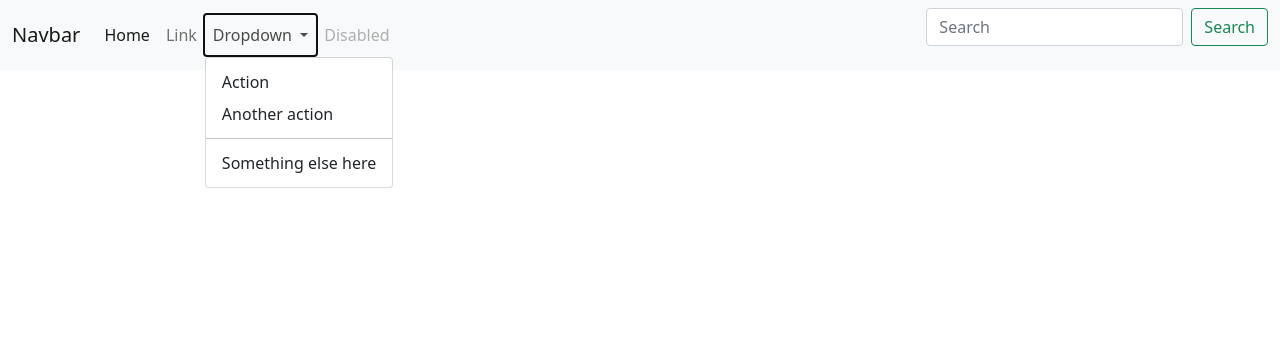
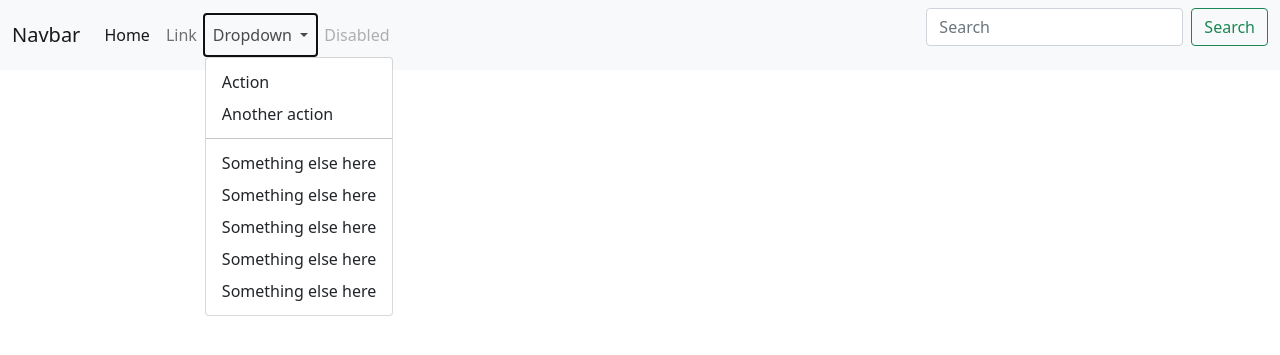
Before and after one commit to Navneet777/Crud_Application_Django, a Django app: page /category_management/add in a window 1280 px wide, after a click on "Dropdown". Shown: the top 355 px of the page. Run offline with Django 3.2, Linux system fonts and the light colour scheme.

Commit message:
add some changes in base.html

```diff
--- a/templates/base.html
+++ b/templates/base.html
@@ -27,6 +27,10 @@
                       <li><a class="dropdown-item" href="#">Another action</a></li>
                       <li><hr class="dropdown-divider"></li>
                       <li><a class="dropdown-item" href="#">Something else here</a></li>
+                      <li><a class="dropdown-item" href="#">Something else here</a></li>
+                      <li><a class="dropdown-item" href="#">Something else here</a></li>
+                      <li><a class="dropdown-item" href="#">Something else here</a></li>
+                      <li><a class="dropdown-item" href="#">Something else here</a></li>
                     </ul>
                   </li>
                   <li class="nav-item">
```
